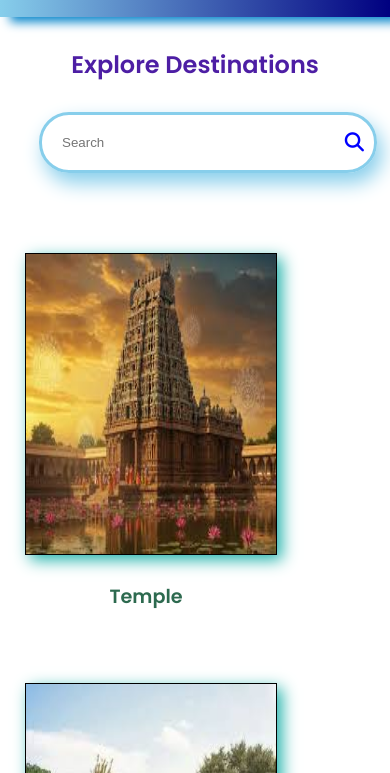
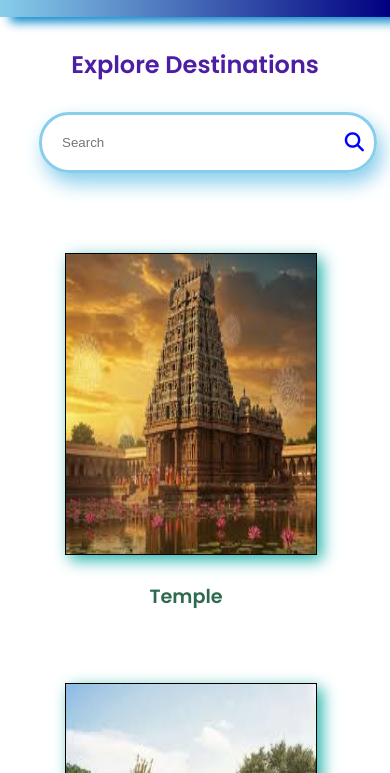
Before and after one commit to OLIMA27/WonderAtlas, a plain HTML site: page explore.html in a window 390 px wide. Shown: the part 71-844 px from the top of the page. Drawn offline with Linux system fonts and the light colour scheme.

Commit message:
Update place.css

```diff
--- a/place.css
+++ b/place.css
@@ -637,8 +637,6 @@ section h2 {
     max-width: 1000px;
     margin: auto;
 }
-
-.contact-form,
 .contact-info {
     flex: 1;
     min-width: 300px;
@@ -946,7 +944,7 @@ section h2 {
     }
 
     .places {
-        margin-left: -20px;
+        margin-left: 20px;
         width: 20px;
     }
 }
```
